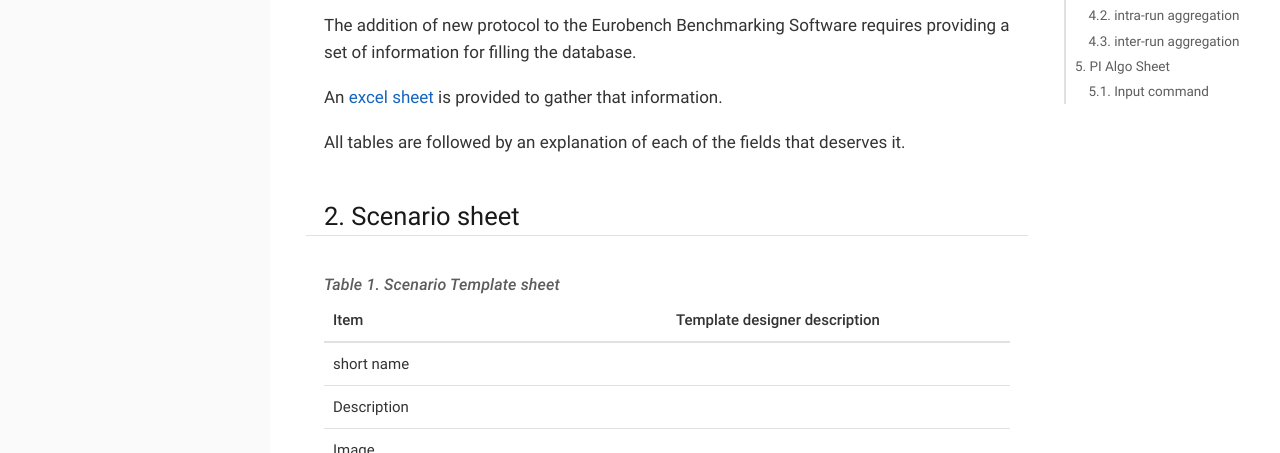
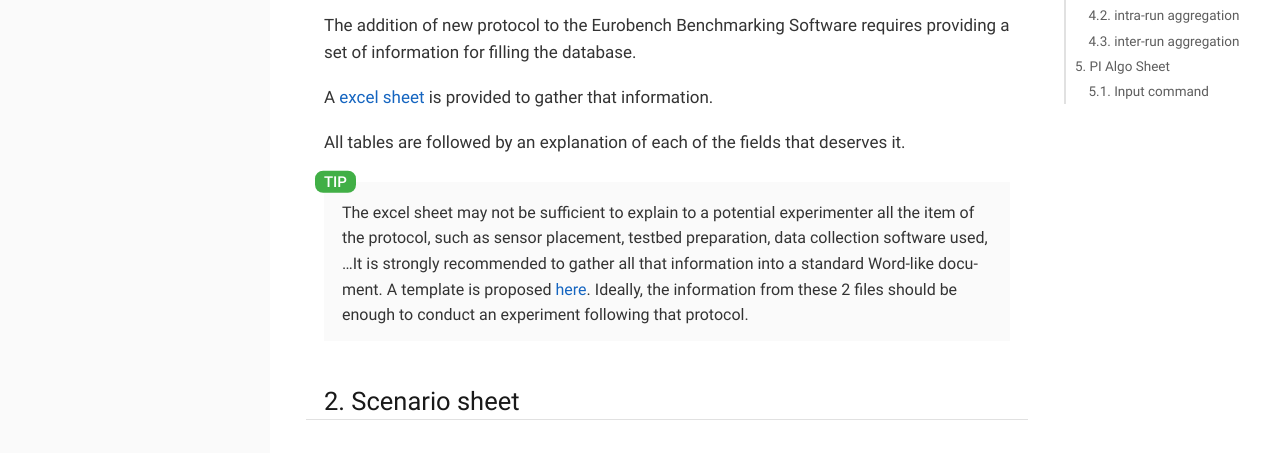
Before and after one commit to eurobench/eurobench.github.io, a plain HTML site: page sofware_documentation/latest/template.html in a window 1280 px wide. Shown: the part 276-729 px from the top of the page. Drawn offline with Linux system fonts and the light colour scheme.

Commit message:
Merge pull request #91 from aremazeilles/protocol_word
add word template and references in text aremazeilles/eurobench_documentation@6acfb7cb11b295d20b414feae387cddd3de54df9

```diff
--- a/sofware_documentation/latest/template.html
+++ b/sofware_documentation/latest/template.html
@@ -130,10 +130,25 @@
 <p>The addition of new protocol to the Eurobench Benchmarking Software requires providing a set of information for filling the database.</p>
 </div>
 <div class="paragraph">
-<p>An <a href="_attachments/protocol_template.xlsx">excel sheet</a> is provided to gather that information.</p>
+<p>A <a href="_attachments/protocol_template.xlsx">excel sheet</a> is provided to gather that information.</p>
 </div>
 <div class="paragraph">
 <p>All tables are followed by an explanation of each of the fields that deserves it.</p>
+</div>
+<div class="admonitionblock tip">
+<table>
+<tr>
+<td class="icon">
+<i class="fa icon-tip" title="Tip"></i>
+</td>
+<td class="content">
+The excel sheet may not be sufficient to explain to a potential experimenter all the item of the protocol, such as sensor placement, testbed preparation, data collection software used, &#8230;&#8203;
+  It is strongly recommended to gather all that information into a standard Word-like document.
+  A template is proposed <a href="_attachments/protocol_template.docx">here</a>.
+  Ideally, the information from these 2 files should be enough to conduct an experiment following that protocol.
+</td>
+</tr>
+</table>
 </div>
 </div>
 </div>
```
Also changed, not shown: sitemap.xml (+6 -6 lines), sofware_documentation/latest/index.html (+3 -0 lines), 1 other file.
